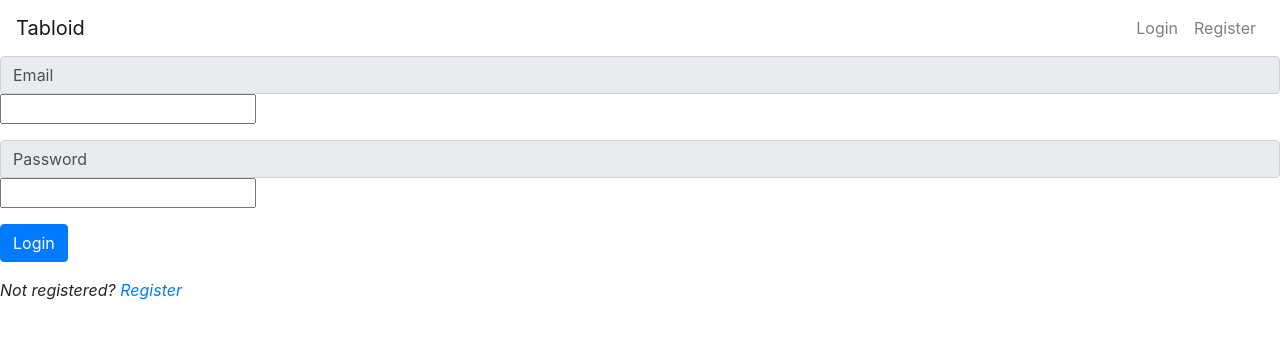
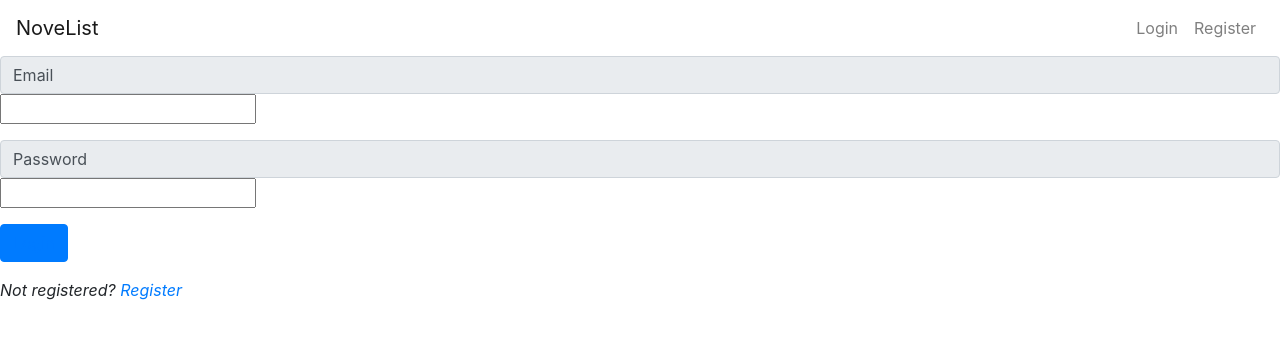
Before and after one commit to Xine75/NoveList, a React (Create React App) app in the folder client/: page /login in a window 1280 px wide. Shown: the top 338 px of the page. Built offline with nearby package versions, Linux system fonts and the light colour scheme; no server answers.

Commit message:
login register not working

```diff
--- a/client/src/components/Header.js
+++ b/client/src/components/Header.js
@@ -18,7 +18,7 @@ export default function Header() {
     return (
         <div>
             <Navbar color="light" light expand="md">
-                <Navbar.Brand tag={RRNavLink} to="/">Tabloid</Navbar.Brand>
+                <Navbar.Brand tag={RRNavLink} to="/">NoveList</Navbar.Brand>
                 <Navbar.Toggle onClick={toggle} />
                 <Navbar.Collapse isOpen={isOpen} navbar>
                     <Nav className="mr-auto" navbar>
@@ -32,12 +32,7 @@ export default function Header() {
                                 <NavLink tag={RRNavLink} to="/post/add">Add Post</NavLink>
                             </NavItem>
                         }
-                        {isLoggedIn && userProfile.userTypeId == 1 &&
-                            <NavItem className="nav-items">
-                                <NavLink tag={RRNavLink} to="/tag">Tag Management</NavLink>
-                                <NavLink tag={RRNavLink} to="/userProfiles">User Profiles</NavLink>
-                            </NavItem>
-                        }
+
                     </Nav>
                     <Nav navbar>
                         {isLoggedIn &&
--- a/client/src/components/Login/Login.js
+++ b/client/src/components/Login/Login.js
@@ -18,7 +18,7 @@ export default function Login() {
     };
 
     return (
-        <Form onSubmit={loginSubmit}>
+        <Form onSubmit={loginSubmit} >
             <fieldset>
                 <FormGroup>
                     <InputGroup.Text placeholder="email">Email</InputGroup.Text>
@@ -29,7 +29,11 @@ export default function Login() {
                     <input id="password" type="password" onChange={e => setPassword(e.target.value)} />
                 </FormGroup>
                 <FormGroup>
-                    <Button>Login</Button>
+                    <Button>
+                        <Link to={"/"}>
+                            Login
+                        </Link>
+                    </Button>
                 </FormGroup>
                 <em>
                     Not registered? <Link to="register">Register</Link>
--- a/client/src/components/Providers/UserProfileProvider.js
+++ b/client/src/components/Providers/UserProfileProvider.js
@@ -1,6 +1,6 @@
 import React, { useState, useEffect, createContext } from "react";
 import { Spinner } from "react-bootstrap";
-import * as firebase from "firebase/app";
+import firebase from "firebase/app";
 import "firebase/auth";
 
 export const UserProfileContext = createContext();
```
